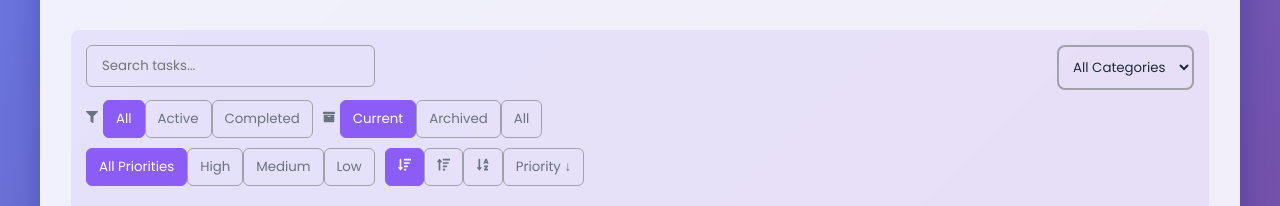
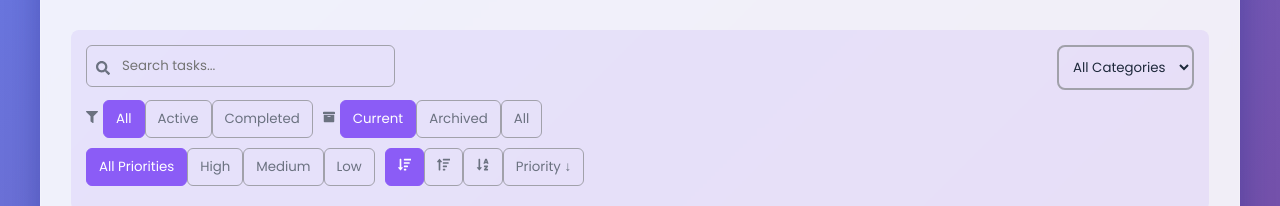
Before and after one commit to Tornio2/react-test2, a React (Create React App) app in the folder src/: page / in a window 1280 px wide. Shown: the part 377-583 px from the top of the page. Built offline with nearby package versions, Linux system fonts and the light colour scheme; the HTML template or start-up script is replaced by a standard one.

Commit message:
added search icon to search bar

```diff
--- a/src/components/FilterBar.js
+++ b/src/components/FilterBar.js
@@ -27,16 +27,28 @@ function FilterBar({ filter, setFilter, sortMethod, setSortMethod, categories })
     setFilter({ ...filter, archived });
   };
 
+  const searchIcon = <FaSearch style={{ marginRight: '5px', color: 'var(--text-secondary)', fontSize: '12px' }} />;
+
   return (
     <div className="filter-bar">
       <div className="filter-row">
-        <div className="search-container" style={{ flex: 1 }}>
+        <div className="search-container" style={{ flex: 1, position: 'relative' }}>
+          <FaSearch style={{
+            position: 'absolute',
+            left: '10px',
+            top: '50%',
+            transform: 'translateY(-50%)',
+            color: 'var(--text-secondary)',
+            fontSize: '14px',
+            pointerEvents: 'none'
+          }} />
           <input
             type="text"
             placeholder="Search tasks..."
             value={filter.search}
             onChange={handleSearch}
             className="search-input"
+            style={{ paddingLeft: '35px' }}
           />
         </div>
         <select
```
